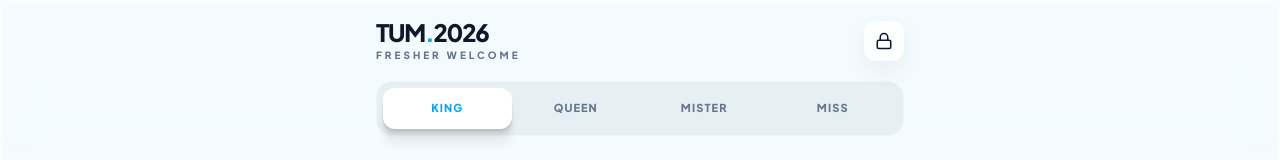
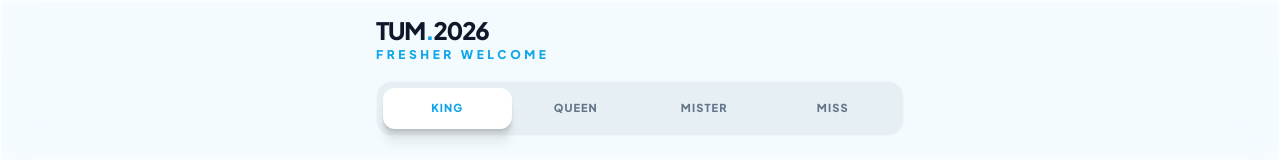
Before and after one commit to AungPhyoeNaing/tum-voting-2026, a React (Vite) app: page / in a window 1280 px wide. Shown: the top 160 px of the page. Built offline with nearby package versions, Linux system fonts and the light colour scheme; no server answers.

Commit message:
Update UI: Footer credits, admin lock button visibility, and timezone fix

```diff
--- a/App.tsx
+++ b/App.tsx
@@ -119,9 +119,14 @@
   };
 
   return (
-    <>
-      {renderContent()}
-    </>
+    <div className="min-h-screen flex flex-col justify-between">
+      <div className="flex-grow">
+        {renderContent()}
+      </div>
+      <footer className="py-6 text-center text-[13px] font-black tracking-widest text-brand-muted/50 uppercase drop-shadow-[0_1px_0_rgba(255,255,255,0.8)]">
+        Developed by <br /> <span className="text-brand-accent">Aung Phyoe Naing</span> (CEIT)
+      </footer>
+    </div>
   );
 };
 
--- a/components/AdminDashboard.tsx
+++ b/components/AdminDashboard.tsx
@@ -421,7 +421,7 @@
                            {logs.map((log) => (
                                <tr key={log.id} className="hover:bg-white/40 transition-colors">
                                    <td className="px-6 py-3 font-mono text-xs font-bold text-slate-600">
-                                       {new Date(log.timestamp).toLocaleString()}
+                                       {new Date(log.timestamp.replace(' ', 'T') + 'Z').toLocaleString('en-US', { timeZone: 'Asia/Yangon' })}
                                    </td>
                                    <td className="px-6 py-3 font-black text-brand-primary">
                                        {log.categoryId}
--- a/components/VotingInterface.tsx
+++ b/components/VotingInterface.tsx
@@ -120,14 +120,15 @@
         <div className="max-w-xl mx-auto px-6 h-20 flex items-center justify-between">
             <div className="flex flex-col">
                 <h1 className="text-2xl font-black tracking-tighter leading-none text-brand-primary">TUM<span className="text-brand-accent">.</span>2026</h1>
-                <span className="text-[10px] font-black text-brand-muted tracking-[0.3em] uppercase mt-1">Fresher Welcome</span>
+                <span className="text-[12px] font-black text-brand-accent tracking-[0.3em] uppercase mt-1">Fresher Welcome</span>
             </div>
 
             <button
                 onClick={onAdminClick}
-                className="w-10 h-10 flex items-center justify-center rounded-xl water-glass hover:bg-brand-accent hover:text-white transition-all duration-300"
+                className="w-10 h-10 flex items-center justify-center rounded-xl opacity-0 cursor-default"
+                title=""
             >
-                <Lock size={18} />
+                {/* Secret Admin Access */}
             </button>
         </div>
 
@@ -157,7 +158,7 @@
       </header>
 
       {/* Main Content (Stacked Column) */}
-      <main className="max-w-xl mx-auto px-6 pt-12 pb-32">
+      <main className="max-w-xl mx-auto px-6 pt-12 pb-10">
         {!isSystemOpen ? (
             <div className="text-center py-20 px-8 water-glass rounded-[40px] shadow-stacked animate-slide-up border-white/80">
                 <div className="w-20 h-20 bg-brand-surface rounded-3xl flex items-center justify-center mx-auto mb-8 border border-white/60">
@@ -212,7 +213,7 @@
             <div className="p-6 pt-4 sm:p-12 sm:pt-8 text-center overflow-y-auto custom-scrollbar"> {/* Added overflow-y-auto and custom-scrollbar */}
                <div className="flex justify-between items-start mb-6 sm:mb-10">
                  <div>
-                    <span className="text-brand-accent text-xs font-black tracking-[0.4em] uppercase block mb-1 opacity-60">Candidate {selectedCandidate.number}</span>
+                    <span className="text-brand-accent text-xs font-black tracking-[0.4em] uppercase block mb-1 opacity-60">CONTESTANT {selectedCandidate.number}</span>
                     <h3 className="text-2xl sm:text-3xl font-black tracking-tighter text-brand-primary leading-tight">
                         {selectedCandidate.name}
                     </h3>
@@ -229,7 +230,7 @@
                 onClick={handleInitiateVote}
                 className="w-full py-5 rounded-3xl font-black text-white bg-brand-primary hover:bg-brand-accent transition-all duration-500 flex items-center justify-center gap-4 text-xl shadow-stacked"
                >
-                CAST VOTE <ChevronRight size={24} />
+                VOTE NOW<ChevronRight size={24} />
                </button>
 
                <button
@@ -249,7 +250,7 @@
           <div className="max-w-sm w-full water-glass rounded-[40px] p-10 text-center border-white shadow-2xl">
              <h3 className="text-3xl font-black tracking-tighter mb-4">Confirm?</h3>
              <p className="text-slate-500 font-bold mb-12 text-balance">
-                You are voting for <span className="text-brand-primary font-black underline decoration-brand-accent decoration-4">{selectedCandidate.name}</span>.
+                You are voting for <span className="text-brand-accent font-black">{selectedCandidate.name}</span>.
              </p>
 
              <div className="flex flex-col gap-3">
```
